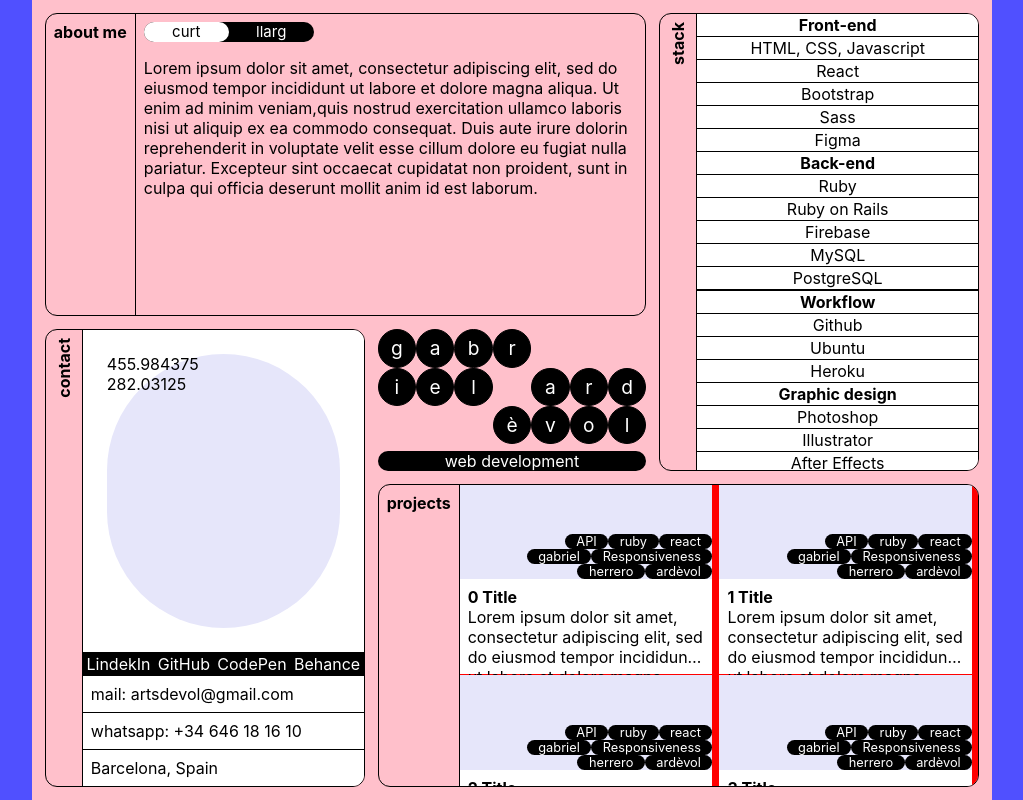
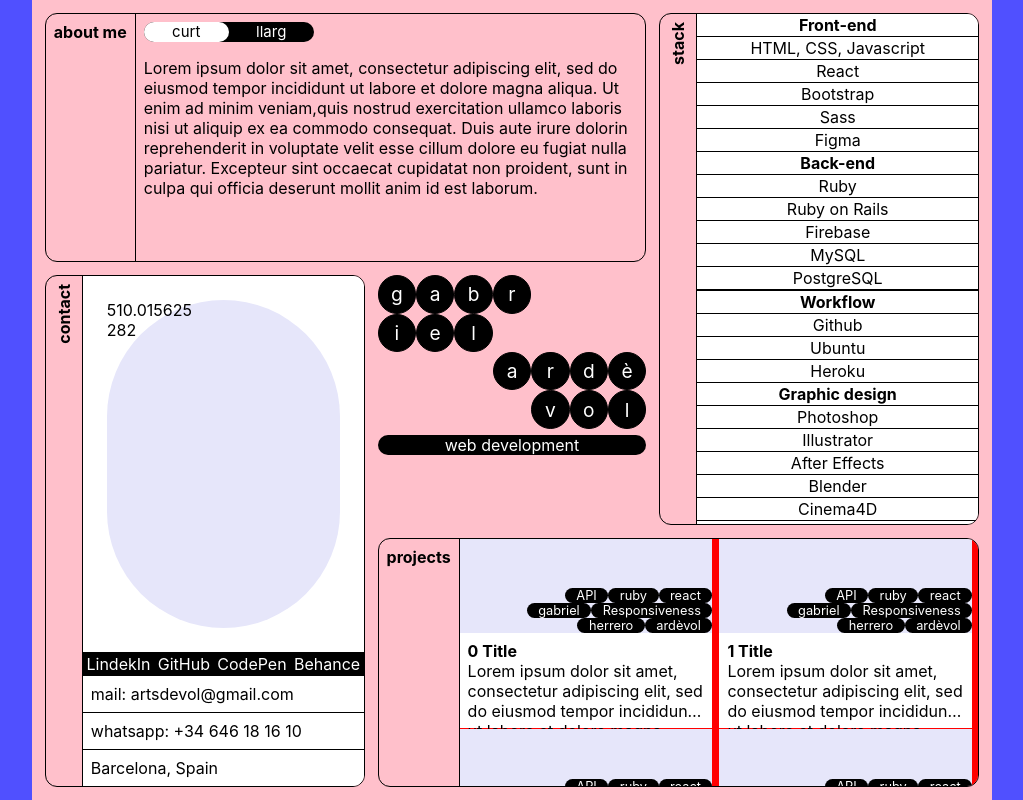
Before and after one commit to gabrielardevol/portfolio-3, a React (Create React App) app: page / in a window 1280 px wide. Shown: the whole page, without its empty margins (128-1151 px from the left). Built offline with nearby package versions, Linux system fonts and the light colour scheme.

Commit message:
logo responsiveness

```diff
--- a/src/App.js
+++ b/src/App.js
@@ -39,7 +39,6 @@ function App() {
       setLayoutClass2("layout-75")
       document.querySelector("#second-layout").style.border = ""
       document.querySelector("#second-layout").style.marginRight = "0px"
-
     }, 700);
   }
   useEffect(() => {
--- a/src/components/Logo.js
+++ b/src/components/Logo.js
@@ -30,14 +30,16 @@ const Chara = (props) => {
 }
 
 const Logo = (props) => {
-  const string = "gabr   iel ";
+  const string = "gabriel ";
   const charArray = string.split('');
-  const string2 = "ard   èvol";
+  const string2 = "ardè vol";
   const charArray2 = string2.split('');
   return (
     <div id="logo" style={{gridArea: "logo"}} onClick={props.resizeLayoutGrid}>
-      <div>
+      <div class="logo-grid" >
       {charArray.map((character, index) => <Chara key={index} char={character} />)}
+      </div>
+      <div class="logo-grid" style={{justifyContent: "right"}}>
       {charArray2.map((character, index) => <Chara key={index} char={character} />)}
       </div>
         <div style={{textAlign: "center", background: "black", color: "white", borderRadius: "5em", marginTop: "0.4em"}}>
--- a/src/style/Layout.css
+++ b/src/style/Layout.css
@@ -30,10 +30,10 @@
     transition: all 0.7s ease;
   }
   #super-layout { display: grid; }
-  .gtc-101 { grid-template-columns: 1fr 0fr 1fr; }
+  .gtc-101 { grid-template-columns: 1fr 21vw 1fr; }
   .gtc-001 { grid-template-columns: 0fr 0fr 1fr; }
   .gtc-100 { grid-template-columns: 1fr 0fr 0fr; }
-  .gtr-101 { grid-template-rows: 1fr 0fr 1fr; }
+  .gtr-101 { grid-template-rows: 1fr 1fr 1fr; }
   .gtr-001 { grid-template-rows: 0fr 0fr 1fr; }
   .gtr-100 { grid-template-rows: 1fr 0fr 0fr; }
 
--- a/src/style/Logo.css
+++ b/src/style/Logo.css
@@ -8,11 +8,12 @@
 
 
 
-#logo > div:first-child {
+.logo-grid {
   display: grid;
-  grid-template-columns: repeat(7, 1fr);
-  grid-template-rows: 1fr 1fr 1fr;
+  grid-template-columns: repeat(4, 3vw);
+  grid-template-rows: 1fr 1fr;
 }
+
 
 .logo-chara {/* DEUTE TÈCNIC */
   margin: auto;
```
Also changed, not shown: TODO.txt.
